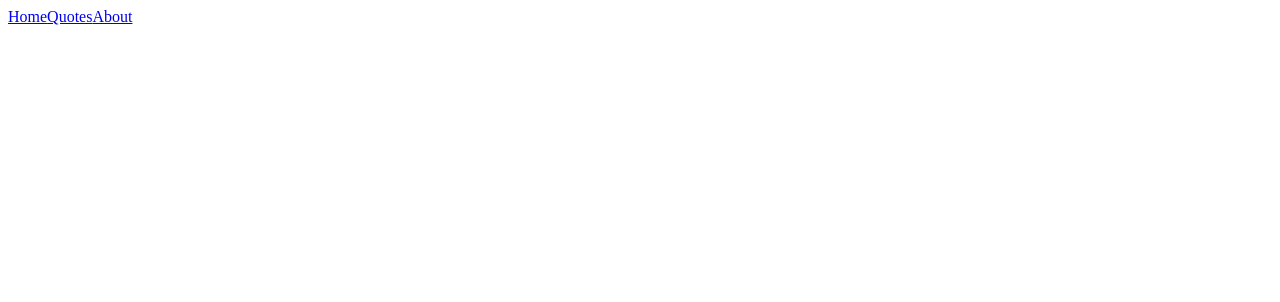
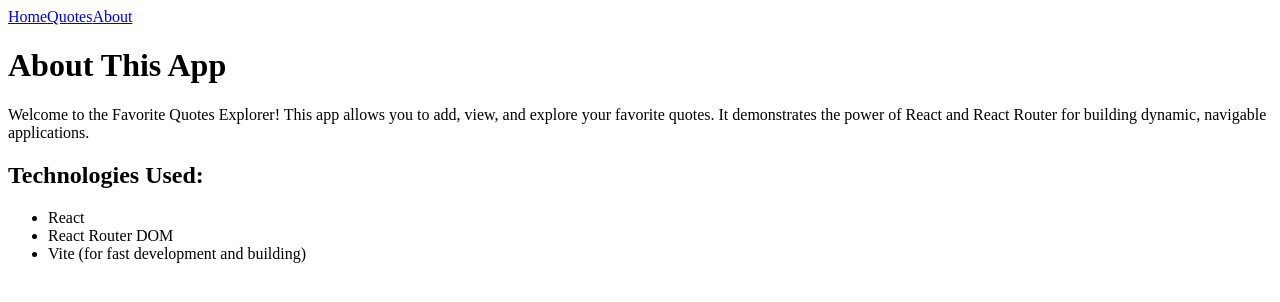
Before and after one commit to Espadv69/Favorite-Quotes-Explorer, a React (Vite) app: page /about in a window 1280 px wide. Shown: the top 302 px of the page. Built offline with nearby package versions, Linux system fonts and the light colour scheme.

Commit message:
Feat: Add About component with app description and technologies used

```diff
--- a/src/pages/About.jsx
+++ b/src/pages/About.jsx
@@ -1,3 +1,20 @@
-const About = () => {}
+const About = () => {
+  return (
+    <div>
+      <h1>About This App</h1>
+      <p>
+        Welcome to the Favorite Quotes Explorer! This app allows you to add,
+        view, and explore your favorite quotes. It demonstrates the power of
+        React and React Router for building dynamic, navigable applications.
+      </p>
+      <h2>Technologies Used:</h2>
+      <ul>
+        <li>React</li>
+        <li>React Router DOM</li>
+        <li>Vite (for fast development and building)</li>
+      </ul>
+    </div>
+  )
+}
 
 export default About
```
